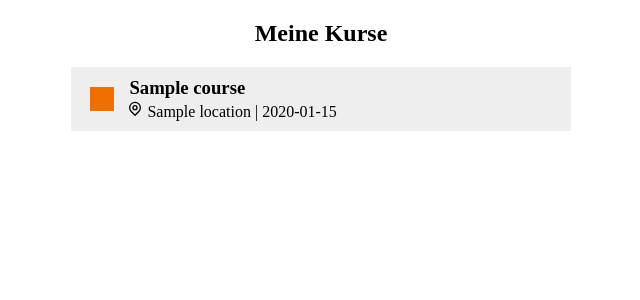
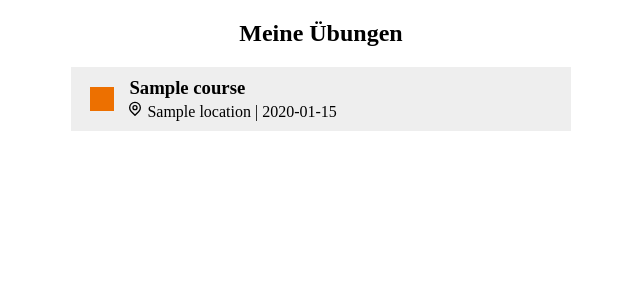
Before and after one commit to digitalfabrik/ish-goalkeeper, a Django app: template src/gui/templates/courses.html in a window 1280 px wide. Shown: the top 300 px of the page, without its empty margins (319-959 px from the left). Run offline with Django 3.2, Linux system fonts and the light colour scheme; the template is opened without the code that fills it: most values are stand-ins (such as "Sample title", 1, 10 or a date in 2020); some libraries are stand-ins or nearby versions; some web fonts are replaced.

Commit message:
Rename "Meine Kurse" to "Meine Uebungen"

```diff
--- a/src/gui/templates/courses.html
+++ b/src/gui/templates/courses.html
@@ -1,7 +1,7 @@
 {% extends "base.html" %}
 {% load static %}
 {% block content %}
-      <h2>Meine Kurse</h2>
+      <h2>Meine Übungen</h2>
 {% if course_list %}
   {% for course in course_list %}
     <a href="/gui/course/{{ course.id }}" class="div-link">
--- a/src/gui/templates/menu.html
+++ b/src/gui/templates/menu.html
@@ -43,7 +43,7 @@
             <li><a href="/gui/logout">Abmelden</a></li>
 {% else %}
             <li><a href="/gui/news">Neuigkeiten</a></li>
-            <li><a href="/gui/courses">Meine Kurse</a></li>
+            <li><a href="/gui/courses">Meine Übungen</a></li>
             <li><a href="{{ request.documentation_alt_url }}">Wissen & Dokumente</a></li>
             <li><a href="/gui/contact">Kontakt</a></li>
             <li><a href="/gui/timesheet">Stundenerfassung</a></li>
```
